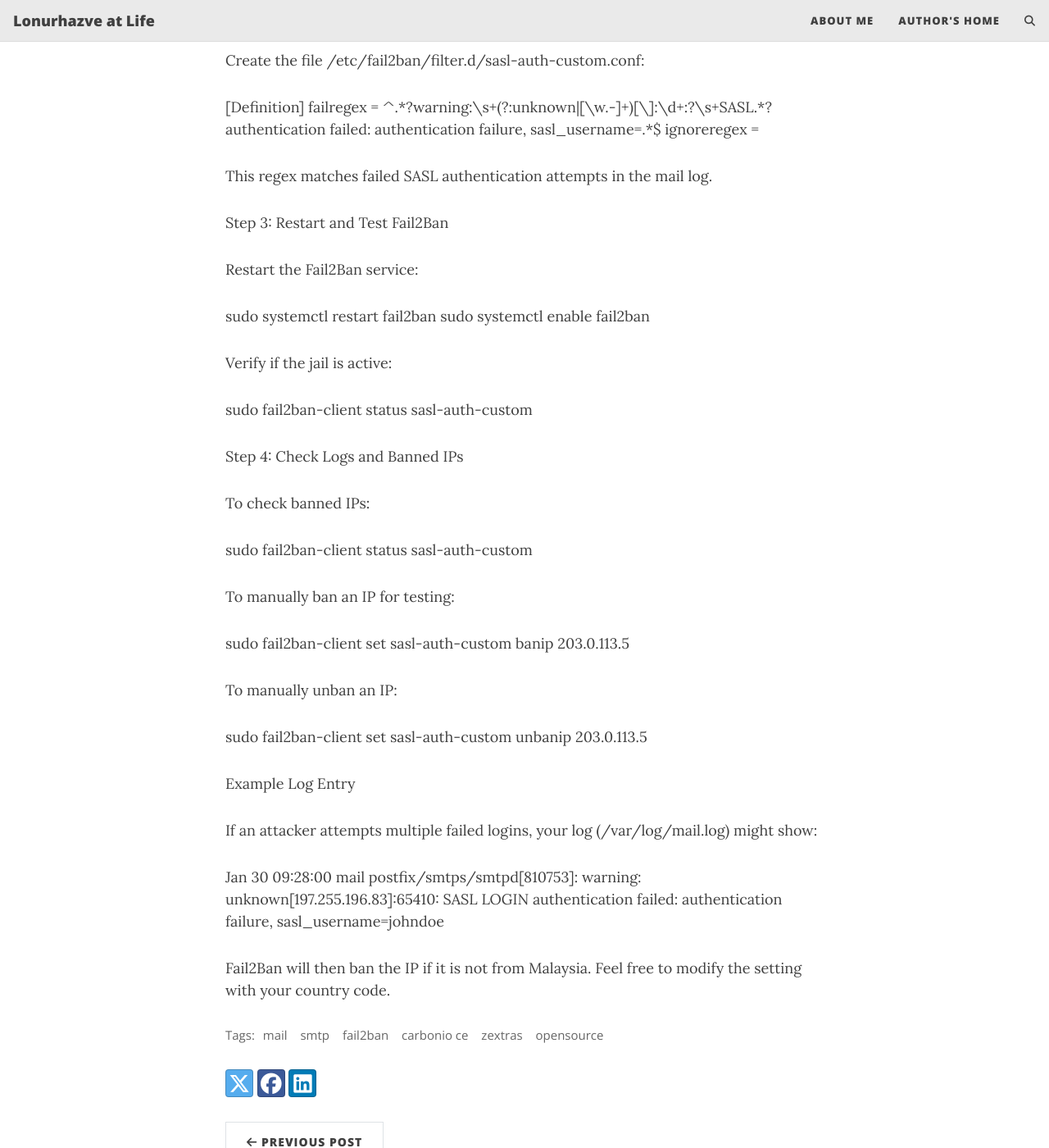
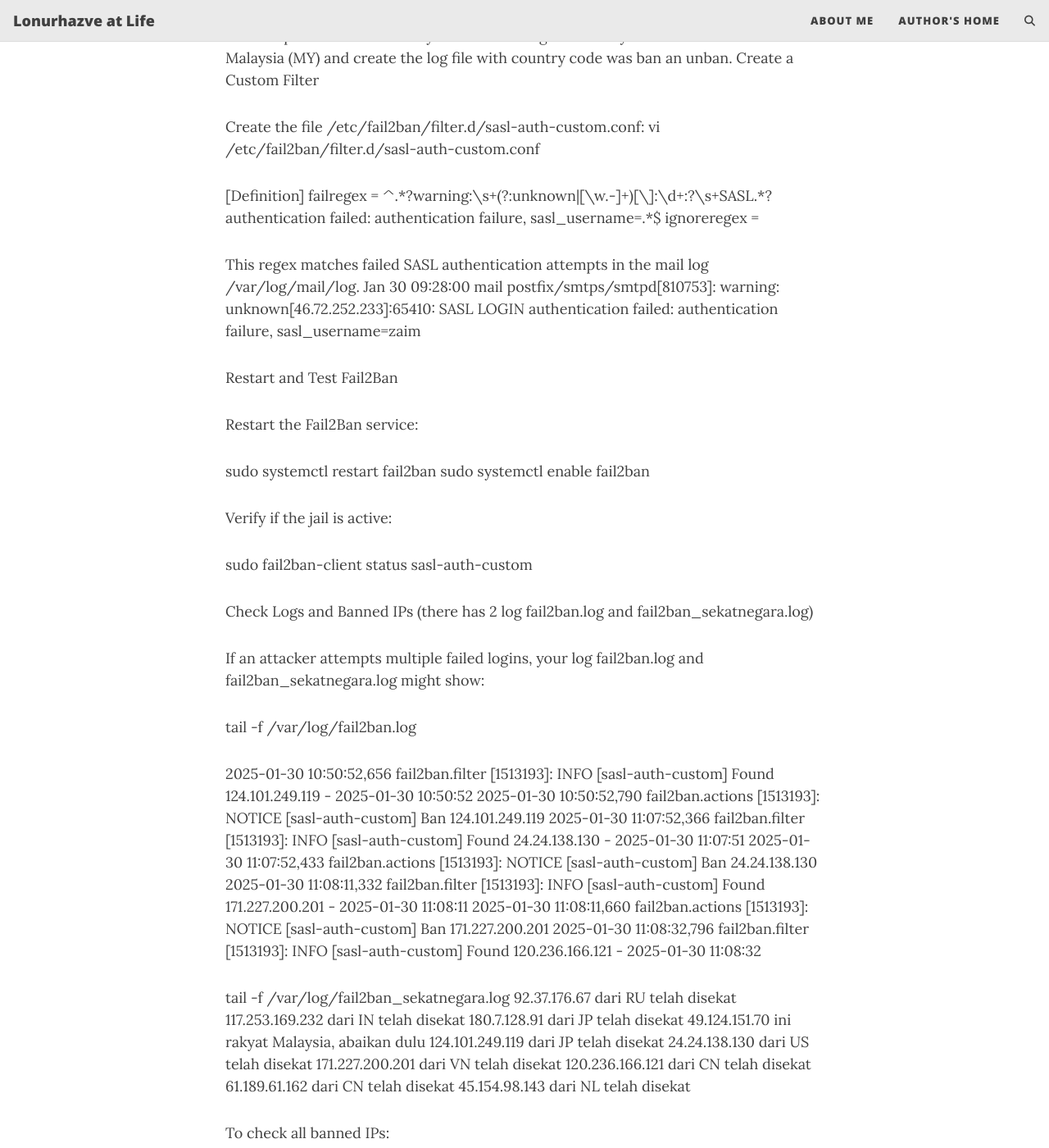
Before and after one commit to lonurhazve/lonurhazve.github.io, a Jekyll site: the page built from _posts/2025-01-30-hardening-mailserver-carbonio.md, in a window 1280 px wide and 1400 px high, scrolled down 1732 px. Shown: the whole window at 82% size. Built offline with Jekyll 4.4.1, drawn with Linux system fonts in a browser that asks for light colours; comment, search, counter and statistics services are not loaded; some of the changed text lies outside the part shown.

Commit message:
Update 2025-01-30-hardening-mailserver-carbonio.md

```diff
--- a/_posts/2025-01-30-hardening-mailserver-carbonio.md
+++ b/_posts/2025-01-30-hardening-mailserver-carbonio.md
@@ -6,11 +6,9 @@
 tags: [mail, smtp, fail2ban, carbonio ce, zextras, opensource]
 ---
 
-Securing Mail Server with Ensures That Only Foreign Attackers Are Blocked To Attempt Logins Safely
+We will set up Fail2Ban with GeoLite2 to block repeated failed SASL authentication attempts and restrict access only to Malaysian IPs. This helps prevent brute-force attacks on your mail server running Postfix on Ubuntu 22.04.
 
-In this tutorial, we will set up Fail2Ban with GeoLite2 to block repeated failed SASL authentication attempts and restrict access only to Malaysian IPs. This helps prevent brute-force attacks on your mail server running Postfix on Ubuntu 22.04.
-
-Step 1: Install Fail2Ban and GeoLite2
+Install Fail2Ban and GeoLite2
 
 First, install Fail2Ban and dependencies:
 
@@ -26,61 +24,89 @@
 
 Ensure the GeoLite2-Country.mmdb file is correctly placed in /usr/share/GeoIP/.
 
-Step 2: Configure Fail2Ban
+Configure Fail2Ban
 
-2.1 Create a Custom Jail
+Create a Custom Jail
 
 Edit or create the file /etc/fail2ban/jail.local:
+
+vi /etc/fail2ban/jail.local
 
 [sasl-auth-custom]
 enabled = true
 port = smtp,465,submission
 filter = sasl-auth-custom
 logpath = /var/log/mail.log
-bantime = 604800   # 7 days
-findtime = 43200   # 12 hours
+bantime = 604800 # 7 days
+findtime = 43200 # 12 hours
 maxretry = 3
-ignoreip = 127.0.0.1/8 10.0.0.0/8
+ignoreip = 127.0.0.1/8 10.0.0.0/8  #tidak block ip local
 action = sekat_custom
 
 This configuration monitors SASL authentication failures and bans IPs that exceed 3 failed attempts in 12 hours for 7 days.
 
-2.2 Create a Custom Action
+Create a Custom Action
 
 Create the file /etc/fail2ban/action.d/sekat_custom.conf:
+
+vi /etc/fail2ban/action.d/sekat_custom.conf
 
 [Definition]
 actionstart =
 actionstop =
-actionban = bash -c 'GEO=$(mmdblookup --file /usr/share/GeoIP/GeoLite2-Country.mmdb --ip <ip> country iso_code 2>/dev/null | grep -Eo "[A-Z]{2}" | head -n 1); if [ "$GEO" = "MY" ]; then echo "<ip> is from Malaysia, no ban."; else iptables -A INPUT -s <ip> -j DROP; fi'
+actionban = bash -c 'GEO=$(mmdblookup --file /usr/share/GeoIP/GeoLite2-Country.mmdb --ip <ip> country iso_code 2>/dev/null | grep -Eo "[A-Z]{2}" | head -n 1); if [ "$GEO" = "MY" ]; then echo "<ip> ini rakyat Malaysia, abaikan dulu" >> /var/log/fail2ban_sekatnegara.log; else echo "<ip> dari $GEO telah disekat" >> /var/log/fail2ban_sekatnegara.log; iptables -I INPUT -s <ip> -j DROP; fi'
 actionunban = iptables -D INPUT -s <ip> -j DROP
 
-This script checks the country of the offending IP and only bans it if it is not from Malaysia (MY).
-
-2.3 Create a Custom Filter
+This script checks the country of the offending IP and only bans it if it is not from Malaysia (MY) and create the log file with country code was ban an unban.
+Create a Custom Filter
 
 Create the file /etc/fail2ban/filter.d/sasl-auth-custom.conf:
+vi /etc/fail2ban/filter.d/sasl-auth-custom.conf
 
 [Definition]
 failregex = ^.*?warning:\s+(?:unknown|[\w\.-]+)\[<HOST>\]:\d+:?\s+SASL.*?authentication failed: authentication failure, sasl_username=.*$
 ignoreregex =
 
-This regex matches failed SASL authentication attempts in the mail log.
+This regex matches failed SASL authentication attempts in the mail log /var/log/mail/log.
+Jan 30 09:28:00 mail postfix/smtps/smtpd[810753]: warning: unknown[46.72.252.233]:65410: SASL LOGIN authentication failed: authentication failure, sasl_username=zaim
 
-Step 3: Restart and Test Fail2Ban
+Restart and Test Fail2Ban
 
 Restart the Fail2Ban service:
 
-sudo systemctl restart fail2ban
-sudo systemctl enable fail2ban
+sudo systemctl restart fail2ban sudo systemctl enable fail2ban
 
 Verify if the jail is active:
 
 sudo fail2ban-client status sasl-auth-custom
 
-Step 4: Check Logs and Banned IPs
+Check Logs and Banned IPs (there has 2 log fail2ban.log and  fail2ban_sekatnegara.log)
 
-To check banned IPs:
+If an attacker attempts multiple failed logins, your log fail2ban.log and  fail2ban_sekatnegara.log might show:
+
+tail -f /var/log/fail2ban.log
+
+2025-01-30 10:50:52,656 fail2ban.filter         [1513193]: INFO    [sasl-auth-custom] Found 124.101.249.119 - 2025-01-30 10:50:52
+2025-01-30 10:50:52,790 fail2ban.actions        [1513193]: NOTICE  [sasl-auth-custom] Ban 124.101.249.119
+2025-01-30 11:07:52,366 fail2ban.filter         [1513193]: INFO    [sasl-auth-custom] Found 24.24.138.130 - 2025-01-30 11:07:51
+2025-01-30 11:07:52,433 fail2ban.actions        [1513193]: NOTICE  [sasl-auth-custom] Ban 24.24.138.130
+2025-01-30 11:08:11,332 fail2ban.filter         [1513193]: INFO    [sasl-auth-custom] Found 171.227.200.201 - 2025-01-30 11:08:11
+2025-01-30 11:08:11,660 fail2ban.actions        [1513193]: NOTICE  [sasl-auth-custom] Ban 171.227.200.201
+2025-01-30 11:08:32,796 fail2ban.filter         [1513193]: INFO    [sasl-auth-custom] Found 120.236.166.121 - 2025-01-30 11:08:32
+
+tail -f /var/log/fail2ban_sekatnegara.log
+92.37.176.67 dari RU telah disekat
+117.253.169.232 dari IN telah disekat
+180.7.128.91 dari JP telah disekat
+49.124.151.70 ini rakyat Malaysia, abaikan dulu
+124.101.249.119 dari JP telah disekat
+24.24.138.130 dari US telah disekat
+171.227.200.201 dari VN telah disekat
+120.236.166.121 dari CN telah disekat
+61.189.61.162 dari CN telah disekat
+45.154.98.143 dari NL telah disekat
+
+To check all banned IPs:
 
 sudo fail2ban-client status sasl-auth-custom
 
@@ -92,10 +118,4 @@
 
 sudo fail2ban-client set sasl-auth-custom unbanip 203.0.113.5
 
-Example Log Entry
-
-If an attacker attempts multiple failed logins, your log (/var/log/mail.log) might show:
-
-Jan 30 09:28:00 mail postfix/smtps/smtpd[810753]: warning: unknown[197.255.196.83]:65410: SASL LOGIN authentication failed: authentication failure, sasl_username=johndoe
-
 Fail2Ban will then ban the IP if it is not from Malaysia. Feel free to modify the setting with your country code.
```
